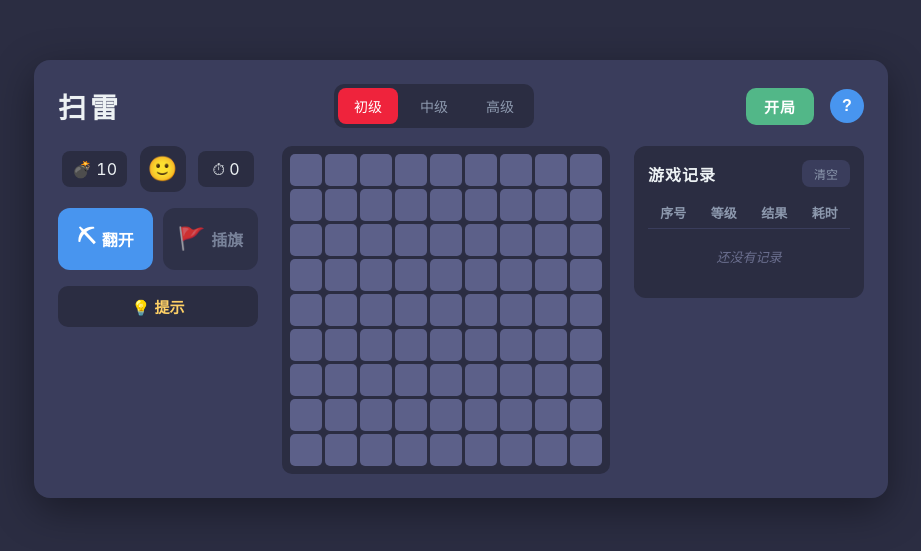
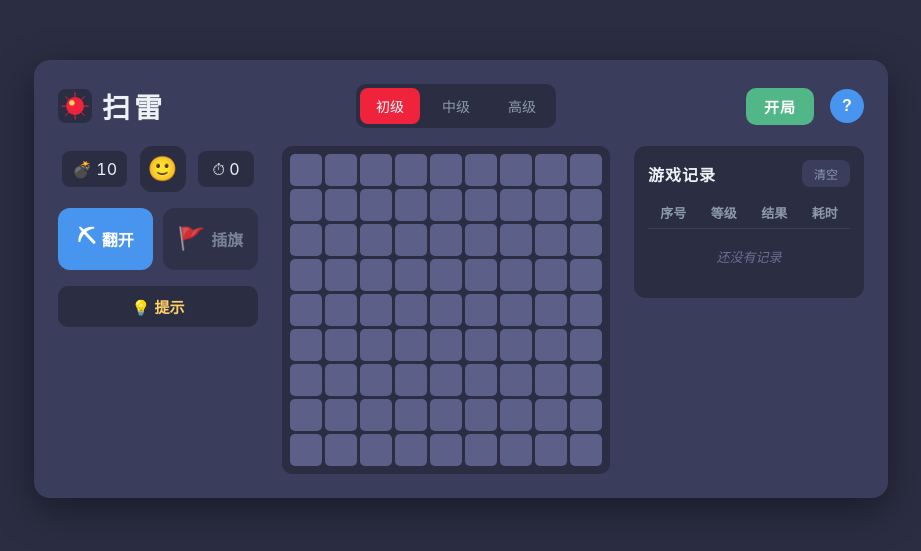
Before and after one commit to JuuW/minesweeper, a plain HTML site: page index.html in a window 1280 px wide. Shown: the part 121-672 px from the top of the page, without its empty margins (179-1100 px from the left). Drawn offline with Linux system fonts and the light colour scheme.

Commit message:
Add mine icon before the title text

```diff
--- a/index.html
+++ b/index.html
@@ -16,7 +16,10 @@
 <body>
   <div class="game">
     <h1 class="title-bar">
-      <span class="title-text">扫雷</span>
+      <span class="title-brand">
+        <img class="title-icon" src="icon-192.png" alt="" aria-hidden="true">
+        <span class="title-text">扫雷</span>
+      </span>
       <div class="level-select">
         <button class="level-btn active" data-level="easy">初级</button>
         <button class="level-btn" data-level="medium">中级</button>
--- a/style.css
+++ b/style.css
@@ -37,9 +37,24 @@ h1 {
   gap: 16px;
 }
 
+.title-brand {
+  display: inline-flex;
+  align-items: center;
+  gap: 10px;
+  flex-shrink: 0;
+}
+
 .title-text {
   letter-spacing: 4px;
   flex-shrink: 0;
+}
+
+.title-icon {
+  width: 34px;
+  height: 34px;
+  border-radius: 8px;
+  flex-shrink: 0;
+  vertical-align: middle;
 }
 
 /* 难度选择居中,两侧用 auto margin 推开 */
```
